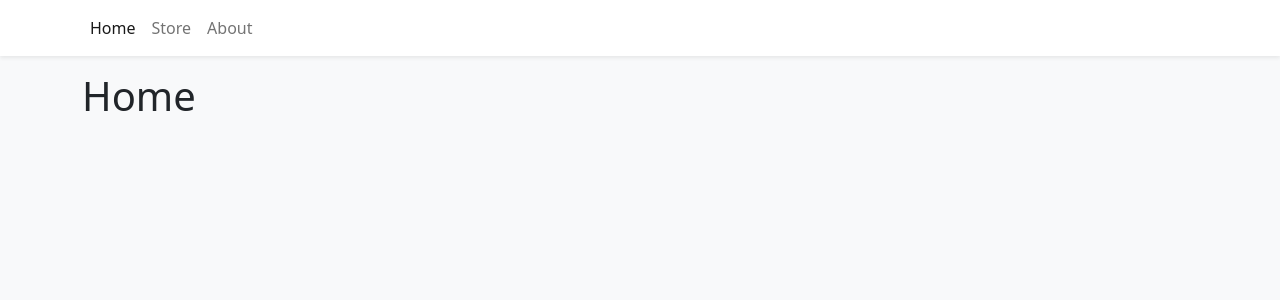
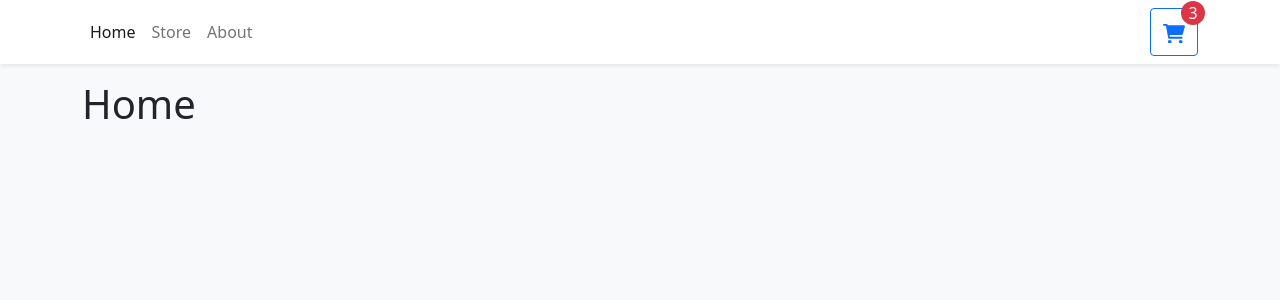
Before and after one commit to anjola-adeuyi/react-ts-advanced-shopping-cart, a React (Vite) app: page / in a window 1280 px wide. Shown: the top 300 px of the page. Built offline with nearby package versions, Linux system fonts and the light colour scheme; the HTML template or start-up script is replaced by a standard one.

Commit message:
navbar ui completed

```diff
--- a/src/components/Navbar.tsx
+++ b/src/components/Navbar.tsx
@@ -1,11 +1,11 @@
-import { Container, Nav, Navbar as NavbarBs } from 'react-bootstrap';
+import { Button, Container, Nav, Navbar as NavbarBs } from 'react-bootstrap';
 import { NavLink } from 'react-router-dom';
 
 export function Navbar() {
   return (
-    <NavbarBs className='bg-white shadow-sm mb-3'>
+    <NavbarBs sticky='top' className='bg-white shadow-sm mb-3'>
       <Container>
-        <Nav>
+        <Nav className='me-auto'>
           <Nav.Link as={NavLink} to='/'>
             Home
           </Nav.Link>
@@ -16,6 +16,31 @@
             About
           </Nav.Link>
         </Nav>
+        <Button
+          style={{ width: '3rem', height: '3rem', position: 'relative' }}
+          variant='outline-primary'
+        >
+          <svg
+            xmlns='http://www.w3.org/2000/svg'
+            viewBox='0 0 576 512'
+            fill='currentColor'
+          >
+            <path d='M96 0C107.5 0 117.4 8.19 119.6 19.51L121.1 32H541.8C562.1 32 578.3 52.25 572.6 72.66L518.6 264.7C514.7 278.5 502.1 288 487.8 288H170.7L179.9 336H488C501.3 336 512 346.7 512 360C512 373.3 501.3 384 488 384H159.1C148.5 384 138.6 375.8 136.4 364.5L76.14 48H24C10.75 48 0 37.25 0 24C0 10.75 10.75 0 24 0H96zM128 464C128 437.5 149.5 416 176 416C202.5 416 224 437.5 224 464C224 490.5 202.5 512 176 512C149.5 512 128 490.5 128 464zM512 464C512 490.5 490.5 512 464 512C437.5 512 416 490.5 416 464C416 437.5 437.5 416 464 416C490.5 416 512 437.5 512 464z' />
+          </svg>
+          <div
+            className='rounded-circle bg-danger d-flex justify-content-center align-items-center'
+            style={{
+              color: 'white',
+              width: '1.5rem',
+              height: '1.5rem',
+              position: 'absolute',
+              top: '-0.5rem',
+              right: '-0.5rem',
+            }}
+          >
+            3
+          </div>
+        </Button>
       </Container>
     </NavbarBs>
   );
```
